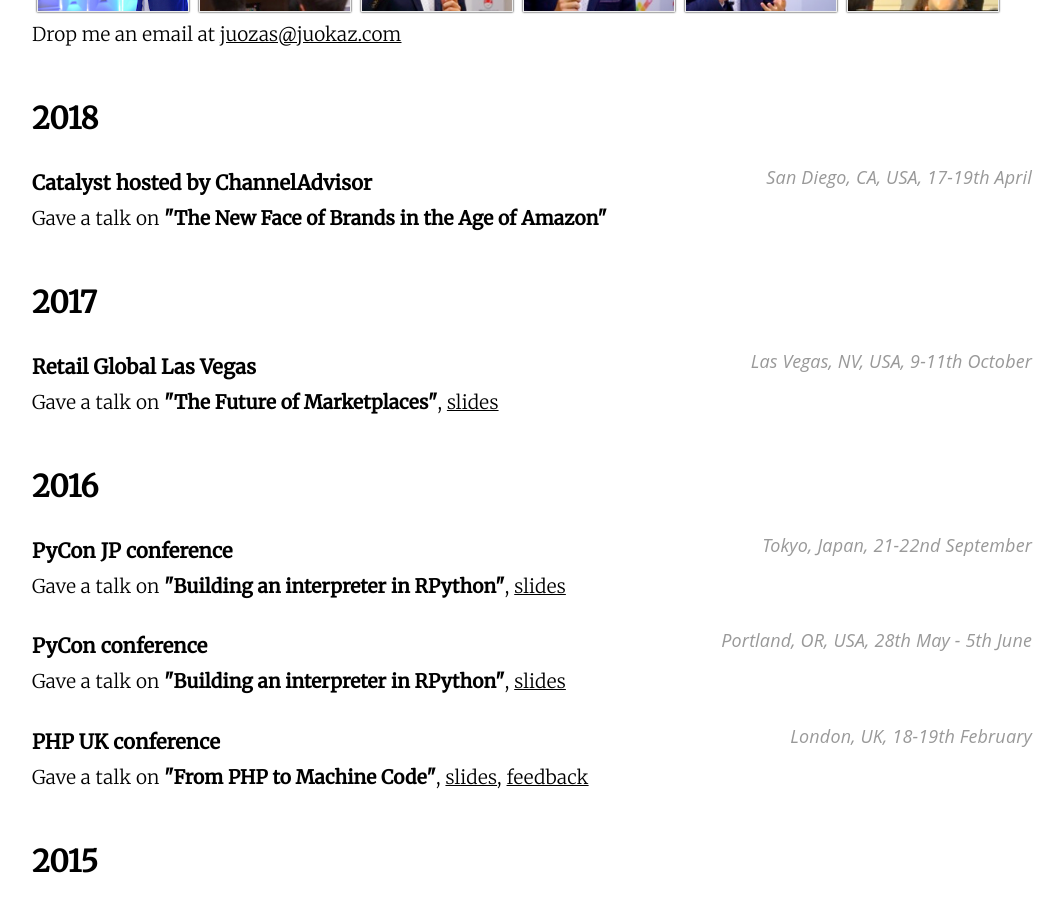
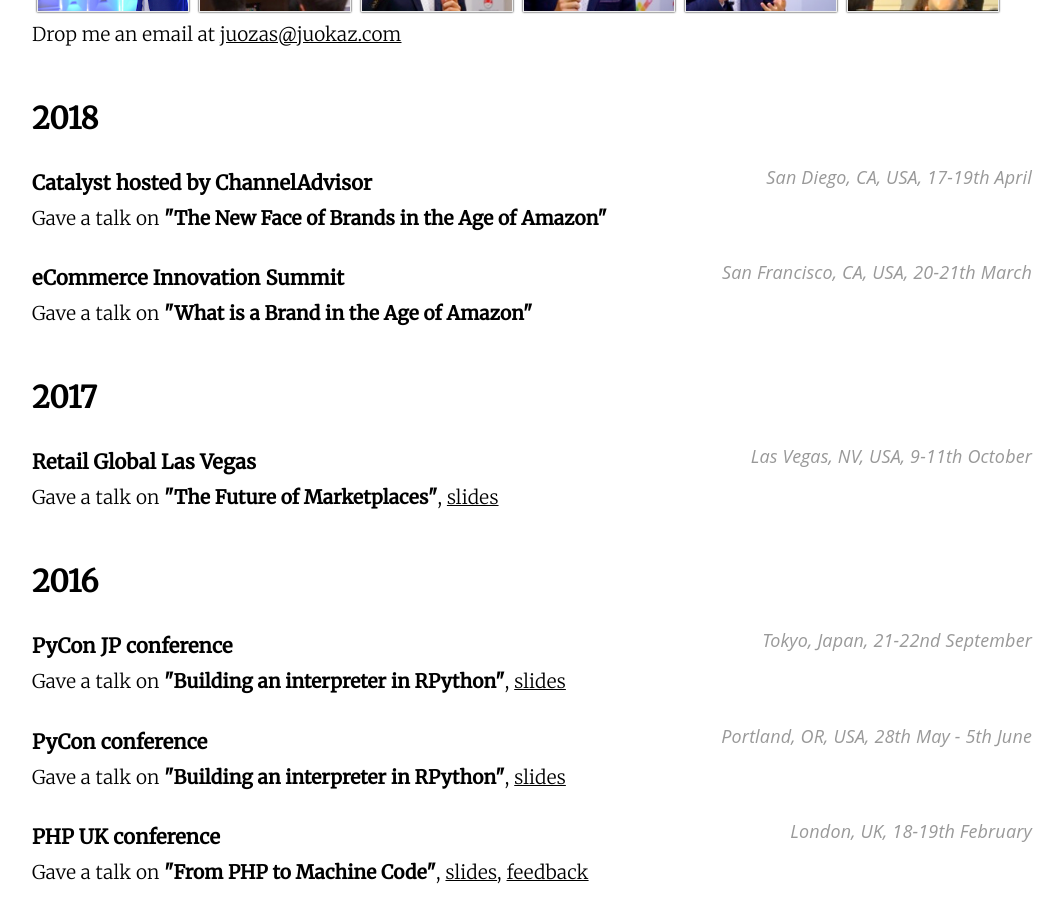
Before and after one commit to juokaz/juokaz.com, a Jekyll site: the page built from conferences.html, in a window 1280 px wide and 900 px high, scrolled down 548 px. Shown: the whole window, without its empty margins (108-1172 px from the left). Built offline with Jekyll 4.4.1, drawn with Linux system fonts in a browser that asks for light colours.

Commit message:
Add eCommerce Innovation Summit conference

```diff
--- a/_config.yml
+++ b/_config.yml
@@ -103,6 +103,11 @@
       date: 17-19th April
       spoken:
           - title: The New Face of Brands in the Age of Amazon
+    - title: eCommerce Innovation Summit
+      location: San Francisco, CA, USA
+      date: 20-21th March
+      spoken:
+          - title: What is a Brand in the Age of Amazon
   - year: 2017
     talks:
     - title: Retail Global Las Vegas
```
